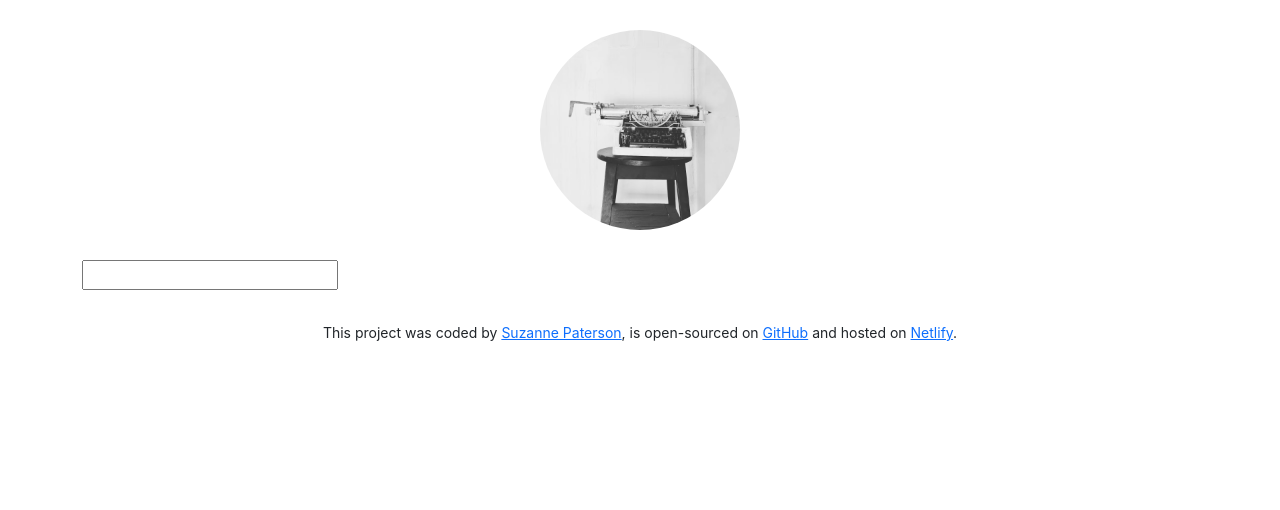
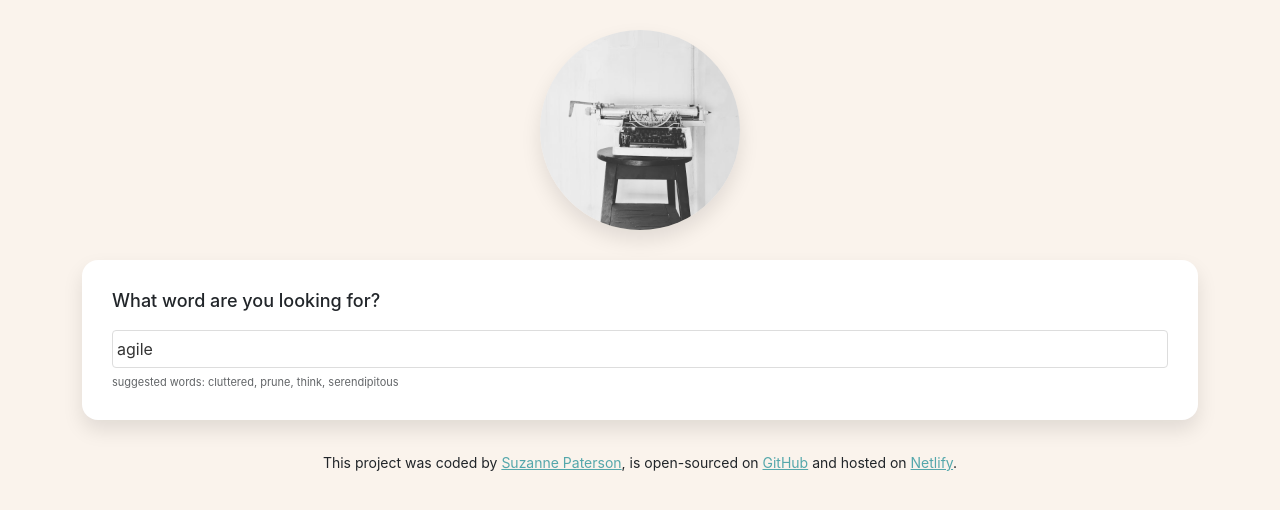
Before and after one commit to suzanne301/dictionary-project, a React (Create React App) app: page / in a window 1280 px wide. Shown: the top 510 px of the page. Built offline with nearby package versions, Linux system fonts and the light colour scheme; no server answers.

Commit message:
styled the application

```diff
--- a/src/App.css
+++ b/src/App.css
@@ -1,14 +1,23 @@
-.App-logo {
- max-width: 200px;
- display: block;
- margin: 0 auto;
- border-radius: 50%;
+body {
+  background: #f5e8d97f;
+}
+
+a {
+  color: #54a7ab;
 }
 
 .App-header {
   margin: 30px 0;
 }
 
+.App-logo {
+ max-width: 200px;
+ display: block;
+ margin: 0 auto;
+ border-radius: 50%;
+  box-shadow: 0px 10px 20px rgba(0 0 0 / 0.1);
+}
+
 .App-footer {
   text-align: center;
   margin: 30px 0;
--- a/src/App.js
+++ b/src/App.js
@@ -15,7 +15,7 @@
           />
         </header>
         <main>
-          <Dictionary />
+          <Dictionary defaultKeyword="agile" />
         </main>
         <footer className="App-footer">
            <small>
--- a/src/Dictionary.css
+++ b/src/Dictionary.css
@@ -1,7 +1,26 @@
-.Dictionary {
-  text-align: left;
+.Dictionary h1 {
+  font-size: 18px;
+  margin-bottom: 18px;
 }
 
-.Dictionary h3 {
-  text-transform: capitalize;
+.Dictionary section {
+  background: white;
+  padding: 30px;
+  border-radius: 16px;
+  box-shadow: 0px 10px 20px rgba(0 0 0 / 0.1);
+  margin: 20px 0;
 }
+
+.Dictionary input {
+  width: 100%;
+  padding: 6px 4px;
+  border: 1px solid #ddd;
+  border-radius: 4px;
+  color: #333;
+}
+
+.Dictionary .hint {
+  font-size: 11px;
+  margin-top: 6px;
+  opacity: .7;
+}
--- a/src/Dictionary.js
+++ b/src/Dictionary.js
@@ -4,34 +4,57 @@
 import Results from "./Results";
 
 
-export default function Dictionary() {
-  let [keyword, setKeyword] = useState("");
+export default function Dictionary(props) {
+  let [keyword, setKeyword] = useState(props.defaultKeyword);
   let [results, setResults] = useState(null);
+  let [loaded, setLoaded] = useState(false);
 
 
   function handleResponse(response) {
     setResults(response.data[0]);
   }
 
-  function search(event) {
-    event.preventDefault();
-
   // documentation: https://dictionaryapi.dev/
+  function search() {
     let apiUrl = `https://api.dictionaryapi.dev/api/v2/entries/en/${keyword}`;
     axios.get(apiUrl).then(handleResponse);
   }
 
+  function handleSubmit(event) {
+    event.preventDefault();
+    search();
+  }
 
   function handleKeywordChange(event) {
     setKeyword(event.target.value)
   }
 
+  function load() {
+    setLoaded(true);
+    search();
+  }
+
+  if (loaded) {
     return (
       <div className="Dictionary">
-      <form onSubmit={search}>
-        <input type="search" onChange={handleKeywordChange} />
+        <section>
+          <h1>What word are you looking for?</h1>
+          <form onSubmit={handleSubmit}>
+            <input
+              type="search"
+              onChange={handleKeywordChange}
+              defaultValue={props.defaultKeyword}
+            />
           </form>
+          <div className="hint">
+            suggested words: cluttered, prune, think, serendipitous
+          </div>
+        </section>
         <Results results={results} />
       </div>
   );
+  } else {
+    load();
+    return "Loading"
   }
+}
--- /dev/null
+++ b/src/Meaning.css
@@ -0,0 +1,11 @@
+.Meaning h3 {
+  font-size: 24px;
+  line-height: 1.5;
+  font-weight: bold;
+}
+
+.Meaning .example {
+  color: #70757a;
+  font-style: italic;
+  margin-top: 7px;
+}
--- a/src/Meaning.js
+++ b/src/Meaning.js
@@ -1,4 +1,5 @@
 import React from "react";
+import "./Meaning.css";
 import Synonyms from "./Synonyms";
 
 export default function Meaning(props) {
@@ -9,14 +10,15 @@
       {props.meaning.definitions.map(function (definition, index) {
         return (
           <div key={index}>
-            <p>
-              <strong>Definition: </strong>
+            <div className="definition">
               {definition.definition}
-              <br />
-              <strong>Example: </strong>
-              <em>{definition.example}</em>
-              <Synonyms synonyms={definition.synonyms} />
-            </p>
+            </div>
+
+            <div className="example">
+              {definition.example}
+            </div>
+
+            <Synonyms synonyms={definition.synonyms} />
           </div>
         );
       })}
--- /dev/null
+++ b/src/Phonetic.css
@@ -0,0 +1,24 @@
+.Phonetic {
+  margin: 20px 0;
+}
+
+.Phonetic a {
+  border: 1px solid #ddd;
+  text-decoration: none;
+  font-size: 13px;
+  font-weight: bold;
+  margin-right: 10px;
+  padding: 7px 20px;
+  border-radius: 20px;
+  transition: all 150ms ease-in-out;
+}
+
+.Phonetic a:hover {
+  background: #54a6ab;
+  color: white;
+}
+
+.Phonetic .text {
+  opacity: 0.7;
+  font-weight: bold;
+}
--- a/src/Phonetic.js
+++ b/src/Phonetic.js
@@ -1,4 +1,5 @@
 import React from "react";
+import "./Phonetic.css";
 
   export default function Phonetic(props) {
   console.log(props.phonetic);
@@ -7,8 +8,7 @@
       <a href={props.phonetic.audio} target="_blank" rel="noopener noreferrer">
         Listen
       </a>
-      <br />
-      {props.phonetic.text}
+      <span className="text">{props.phonetic.text}</span>
     </div>
   );
 }
--- /dev/null
+++ b/src/Results.css
@@ -0,0 +1,5 @@
+.Results h2 {
+  font-size: 36px;
+  font-weight: bold;
+  line-height: 1.5;
+}
--- a/src/Results.js
+++ b/src/Results.js
@@ -1,24 +1,29 @@
 import React from "react";
 import Meaning from "./Meaning";
 import Phonetic from "./Phonetic";
+import "./Results.css";
+
 
 export default function Results(props) {
   if (props.results) {
     return (
       <div className="Results">
+        <section>
           <h2>{props.results.word}</h2>
           {props.results.phonetics.map(function(phonetic, index) {
             return (
               <div key={index}>
                 <Phonetic phonetic={phonetic} />
               </div>
-          )
+            );
           })}
+        </section>
+
         {props.results.meanings.map(function (meaning,index) {
           return (
-            <div key={index}>
+            <section key={index}>
               <Meaning meaning={meaning} />
-            </div>
+            </section>
           );
         })}
       </div>
--- /dev/null
+++ b/src/Synonyms.css
@@ -0,0 +1,11 @@
+.Synonyms {
+  margin: 15px 5;
+  padding: 0;
+}
+
+.Synonyms li {
+  font-size: 13px;
+  display: inline-block;
+  padding-right: 15px;
+  line-height: 1;
+}
--- a/src/Synonyms.js
+++ b/src/Synonyms.js
@@ -1,4 +1,5 @@
 import React from "react";
+import "./Synonyms.css";
 
 export default function Synonyms(props) {
   if (props.synonyms) {
```
Lines whose indentation alone changed are shown as unchanged.
